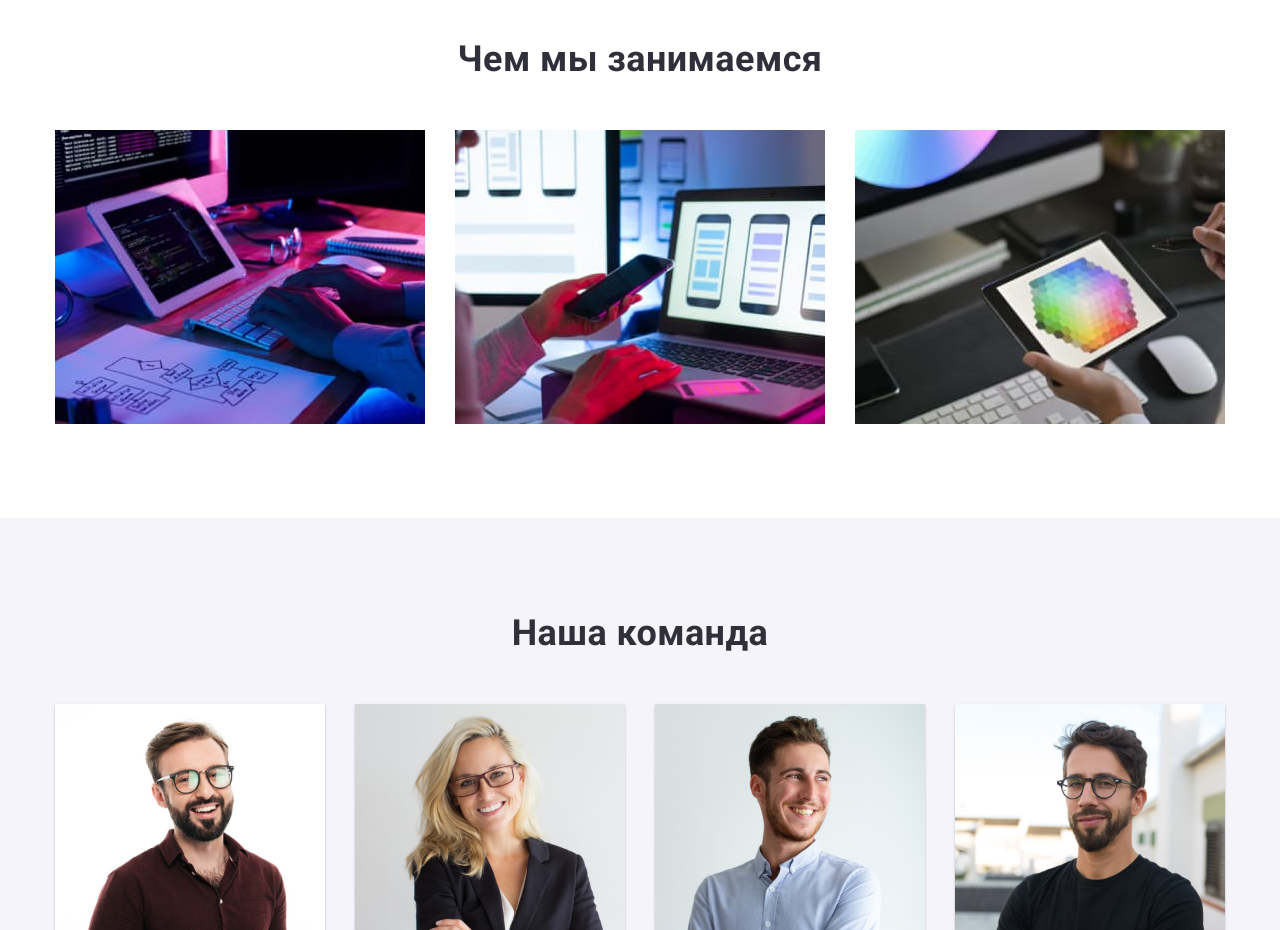
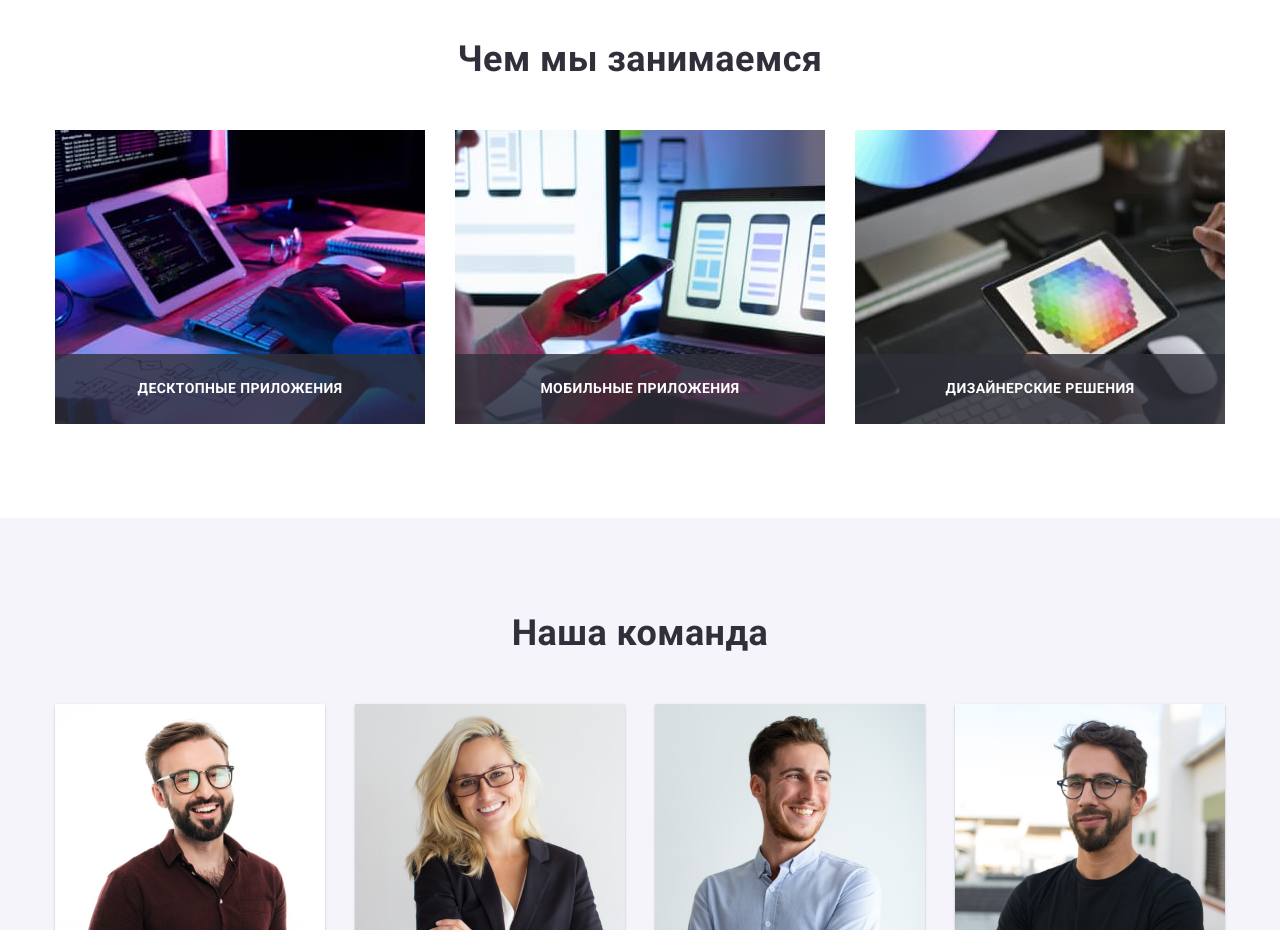
Before and after one commit to Olegstad/goit-markup-hw-05, a plain HTML site: page index.html in a window 1280 px wide. Shown: the part 1080-2010 px from the top of the page. Drawn offline with nearby package versions, Linux system fonts and the light colour scheme.

Commit message:
Добавляет надписи карточкам в Activity section

```diff
--- a/css/styles.css
+++ b/css/styles.css
@@ -322,6 +322,28 @@ h1, h2, h3, h4, p {
     margin-right: 30px;
 }
 
+.activity-item {
+    position: relative;
+}
+
+.activity-desc {
+    position: absolute;
+    bottom: 0;
+    right: 0;
+    display: flex;
+    justify-content: center;
+    align-items: center;
+    width: 100%;
+    height: 70px;
+    font-weight: 700;
+    font-size: 14px;
+    line-height: 1.14;
+    letter-spacing: 0.03em;
+    text-transform: uppercase;
+    color: var(--title-text-color);
+    background: rgba(47, 48, 58, 0.8);
+}
+
 .title {
     margin-bottom: 50px;
     font-size: 36px;
--- a/index.html
+++ b/index.html
@@ -131,6 +131,7 @@
                 alt="верстка"
                 width="370"
               />
+              <p class="activity-desc">Десктопные приложения</p>
             </li>
             <li class="activity-item">
               <img
@@ -139,6 +140,7 @@
                 alt="стили"
                 width="370"
               />
+              <p class="activity-desc">Мобильные приложения</p>
             </li>
             <li class="activity-item">
               <img
@@ -147,6 +149,7 @@
                 alt="дизайн"
                 width="370"
               />
+              <p class="activity-desc">Дизайнерские решения</p>
             </li>
           </ul>
         </div>
```
